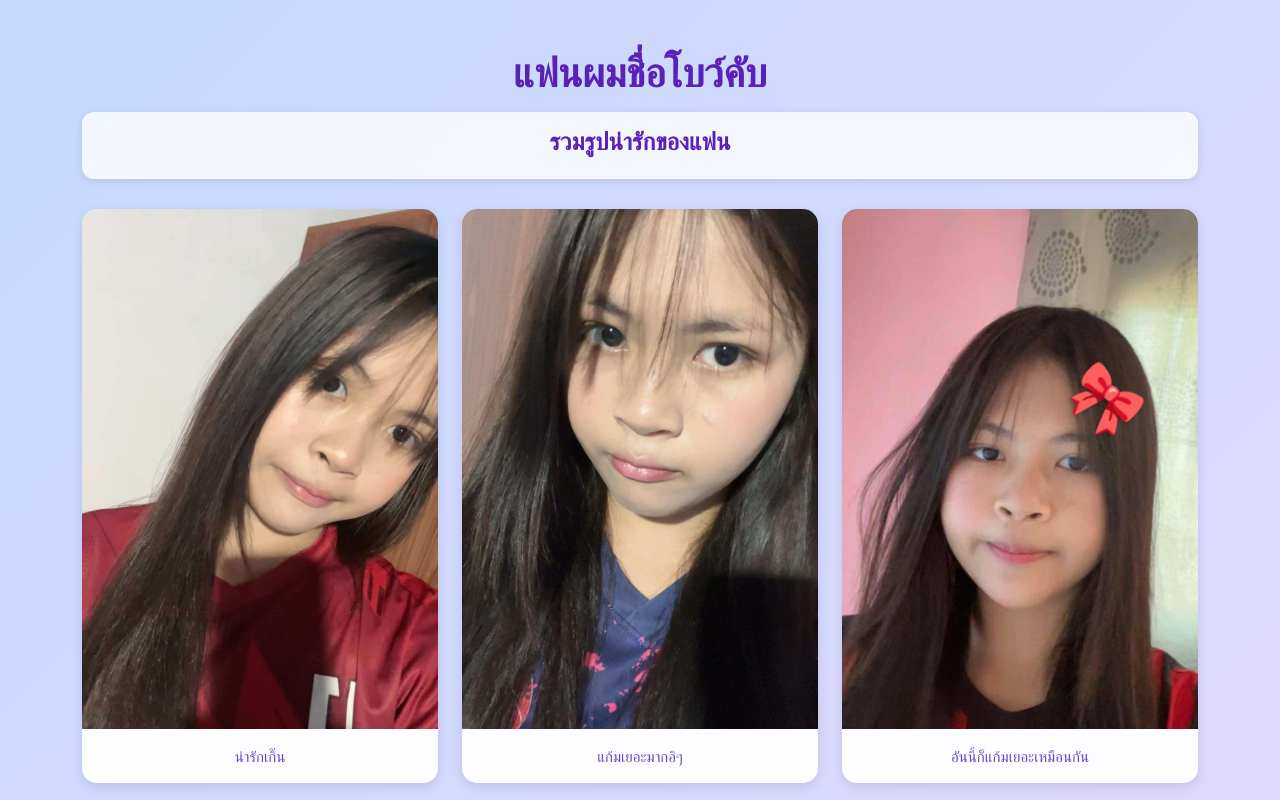
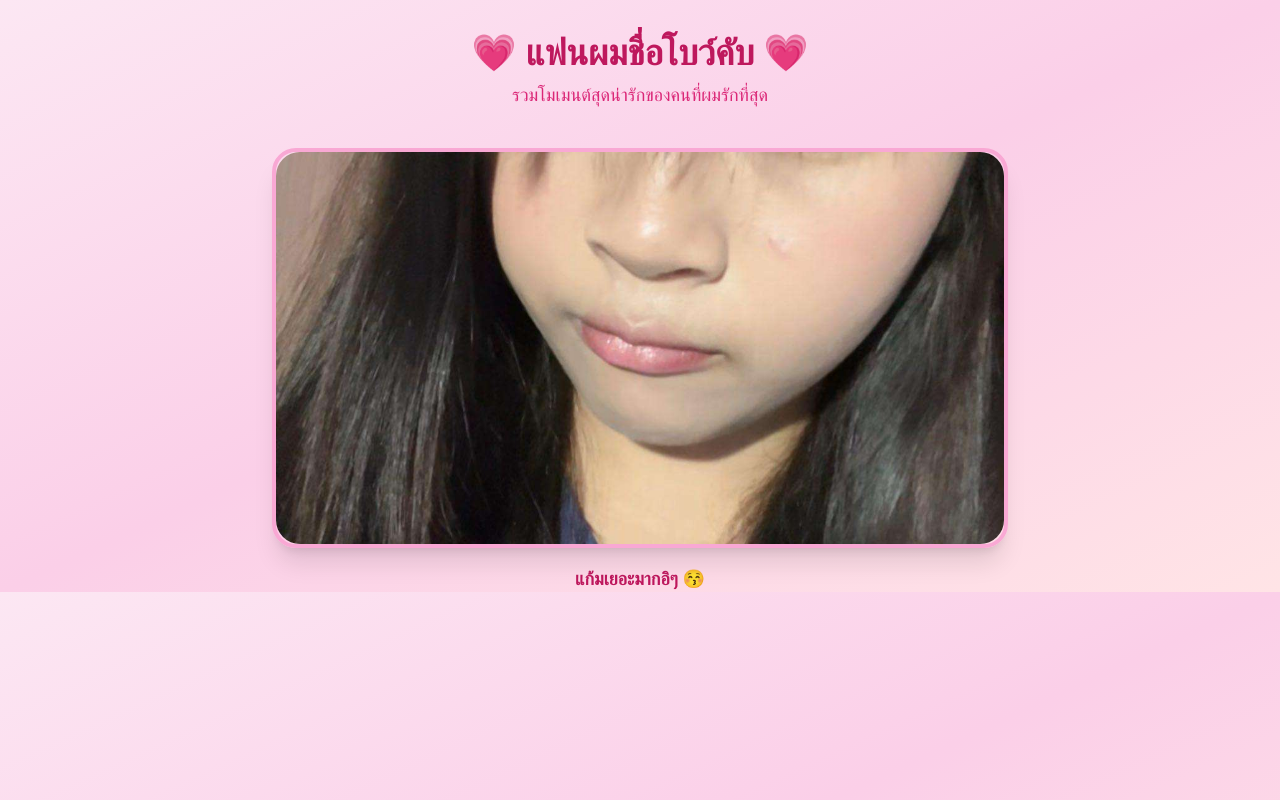
Before and after one commit to Vbigdk/Vbigdk.github.io, a plain HTML site: page index.html in a window 1280 px wide. Shown: the top 800 px of the page. Drawn offline with nearby package versions, Linux system fonts and the light colour scheme.

Commit message:
Update index.html

```diff
--- a/index.html
+++ b/index.html
@@ -2,188 +2,50 @@
 <html lang="th">
 <head>
   <meta charset="UTF-8">
-  <title>แฟนผมชื่อโบว์คับ</title>
+  <title>แฟนผมชื่อโบว์คับ 💖</title>
   <meta name="viewport" content="width=device-width, initial-scale=1">
-  <link href="https://cdn.jsdelivr.net/npm/bootstrap@5.3.3/dist/css/bootstrap.min.css" rel="stylesheet">
+  <script src="https://cdn.tailwindcss.com"></script>
   <style>
     body {
-      background: linear-gradient(135deg, #c3dafe, #e9d8fd);
-      color: #4c4c6d;
       font-family: 'Segoe UI', sans-serif;
-    }
-
-    h1, h4 {
-      color: #5b21b6;
-      font-weight: bold;
-    }
-
-    .card {
-      background-color: rgba(255, 255, 255, 0.95);
-      border: none;
-      box-shadow: 0 4px 12px rgba(0, 0, 0, 0.1);
-      border-radius: 15px;
-      transition: transform 0.2s;
-      height: 100%;
-      display: flex;
-      flex-direction: column;
-    }
-
-    .card:hover {
-      transform: scale(1.03);
-    }
-
-    .gallery-img {
-      height: 520px;
-      object-fit: cover;
-      border-top-left-radius: 15px;
-      border-top-right-radius: 15px;
-      cursor: pointer;
-    }
-
-    .card-body {
-      flex-grow: 1;
-      display: flex;
-      align-items: center;
-      justify-content: center;
-      text-align: center;
-    }
-
-    .card-text {
-      color: #6b46c1;
-      font-size: 15px;
-      margin: 0;
-    }
-
-    .date-banner {
-      background-color: rgba(255, 255, 255, 0.8);
-      padding: 15px;
-      border-radius: 12px;
-      text-align: center;
-      margin-bottom: 30px;
-      box-shadow: 0 2px 8px rgba(0,0,0,0.1);
-    }
-
-    /* Lightbox */
-    .lightbox {
-      position: fixed;
-      top: 0; left: 0;
-      width: 100%; height: 100%;
-      background-color: rgba(0, 0, 0, 0.8);
-      display: none;
-      align-items: center;
-      justify-content: center;
-      z-index: 1000;
-      flex-direction: column;
-      padding: 20px;
-    }
-
-    .lightbox img {
-      max-width: 90%;
-      max-height: 80vh;
-      border-radius: 12px;
-      box-shadow: 0 8px 24px rgba(0, 0, 0, 0.3);
-    }
-
-    .close-btn {
-      position: absolute;
-      top: 20px;
-      right: 25px;
-      background: #fff;
-      color: #5b21b6;
-      border: none;
-      font-size: 24px;
-      font-weight: bold;
-      border-radius: 50%;
-      width: 40px;
-      height: 40px;
-      box-shadow: 0 2px 6px rgba(0,0,0,0.2);
-      transition: background 0.3s;
-    }
-
-    .close-btn:hover {
-      background: #f0f0f0;
-      cursor: pointer;
     }
   </style>
 </head>
-<body>
+<body class="bg-gradient-to-br from-pink-100 via-pink-200 to-rose-100 text-rose-800">
 
-  <div class="container py-5">
-    <h1 class="text-center mb-3">แฟนผมชื่อโบว์คับ</h1>
-    <div class="date-banner">
-      <h4>รวมรูปน่ารักของแฟน</h4>
-      <p class="mb-0"></p>
+  <!-- ✅ HEADER -->
+  <header class="max-w-4xl mx-auto mt-8 px-4 text-center">
+    <h1 class="text-3xl md:text-4xl font-bold text-pink-700">💗 แฟนผมชื่อโบว์คับ 💗</h1>
+    <p class="text-pink-600 mt-2 text-lg">รวมโมเมนต์สุดน่ารักของคนที่ผมรักที่สุด</p>
+  </header>
+
+  <!-- ✅ SLIDESHOW -->
+  <section class="max-w-3xl mx-auto mt-10 px-4">
+    <div class="relative w-full h-[400px] overflow-hidden rounded-3xl shadow-xl border-4 border-pink-300">
+      <img id="slideshow" src="1.jpg" alt="สไลด์" class="w-full h-full object-cover transition-all duration-700 rounded-3xl">
     </div>
+    <p id="caption" class="text-center text-pink-700 font-semibold mt-4 text-lg">น่ารักเกิ๊น 💕</p>
+  </section>
 
-    <div class="row g-4">
-      <!-- ใช้ col-12 เพื่อให้เรียงทีละรูปในมือถือ -->
-      <div class="col-12 col-md-4">
-        <div class="card">
-          <img src="1.jpg" class="card-img-top gallery-img" alt="รูป 1" onclick="showImage('1.jpg')">
-          <div class="card-body">
-            <p class="card-text">น่ารักเกิ๊น</p>
-          </div>
-        </div>
-      </div>
-      <div class="col-12 col-md-4">
-        <div class="card">
-          <img src="2.jpg" class="card-img-top gallery-img" alt="รูป 2" onclick="showImage('2.jpg')">
-          <div class="card-body">
-            <p class="card-text">แก้มเยอะมากอิๆ</p>
-          </div>
-        </div>
-      </div>
-      <div class="col-12 col-md-4">
-        <div class="card">
-          <img src="3.jpg" class="card-img-top gallery-img" alt="รูป 3" onclick="showImage('3.jpg')">
-          <div class="card-body">
-            <p class="card-text">อันนี้ก็แก้มเยอะเหมือนกัน</p>
-          </div>
-        </div>
-      </div>
-      <div class="col-12 col-md-4">
-        <div class="card">
-          <img src="4.jpg" class="card-img-top gallery-img" alt="รูป 4" onclick="showImage('4.jpg')">
-          <div class="card-body">
-            <p class="card-text">อันนี้สวยนะฮะ</p>
-          </div>
-        </div>
-      </div>
-      <div class="col-12 col-md-4">
-        <div class="card">
-          <img src="5.jpg" class="card-img-top gallery-img" alt="รูป 5" onclick="showImage('5.jpg')">
-          <div class="card-body">
-            <p class="card-text">ยิ้มแย้มแจ่มใส</p>
-          </div>
-        </div>
-      </div>
-      <div class="col-12 col-md-4">
-        <div class="card">
-          <img src="6.jpg" class="card-img-top gallery-img" alt="รูป 6" onclick="showImage('6.jpg')">
-          <div class="card-body">
-            <p class="card-text">วีดีโอคอล 555</p>
-          </div>
-        </div>
-      </div>
-    </div>
-  </div>
+  <!-- ✅ SCRIPT -->
+  <script>
+    const images = [
+      { src: '1.jpg', caption: 'น่ารักเกิ๊น 💕' },
+      { src: '2.jpg', caption: 'แก้มเยอะมากอิๆ 😚' },
+      { src: '3.jpg', caption: 'อันนี้ก็แก้มเยอะเหมือนกัน 🥰' },
+      { src: '4.jpg', caption: 'อันนี้สวยนะฮะ 😍' },
+      { src: '5.jpg', caption: 'ยิ้มแย้มแจ่มใสเหมือนนางฟ้า 😇' },
+      { src: '6.jpg', caption: 'วีดีโอคอลที่คิดถึงสุดๆ 📱❤️' }
+    ];
 
-  <!-- Lightbox แสดงรูปเต็ม -->
-  <div id="lightbox" class="lightbox" onclick="hideImage()">
-    <button class="close-btn" onclick="hideImage(event)">×</button>
-    <img id="lightbox-img" src="" alt="รูปใหญ่">
-  </div>
-
-  <script>
-    function showImage(src) {
-      document.getElementById('lightbox-img').src = src;
-      document.getElementById('lightbox').style.display = 'flex';
+    let index = 0;
+    function changeSlide() {
+      index = (index + 1) % images.length;
+      document.getElementById('slideshow').src = images[index].src;
+      document.getElementById('caption').textContent = images[index].caption;
     }
 
-    function hideImage(e) {
-      if (e) e.stopPropagation(); // ป้องกันการปิดจากการคลิกภาพ
-      document.getElementById('lightbox').style.display = 'none';
-    }
+    setInterval(changeSlide, 3000);
   </script>
 
 </body>
```
